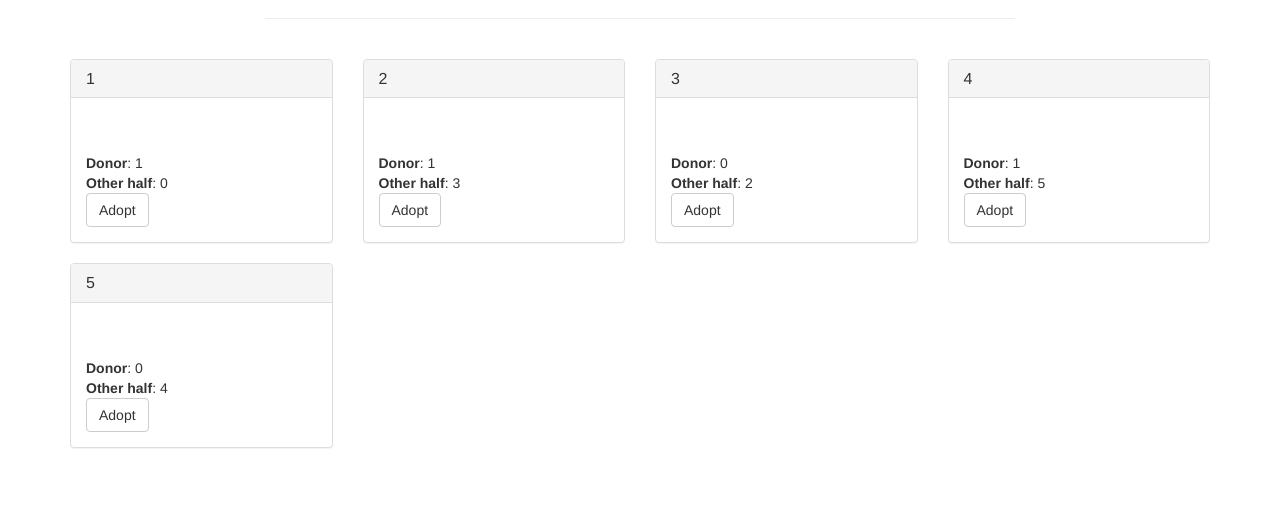
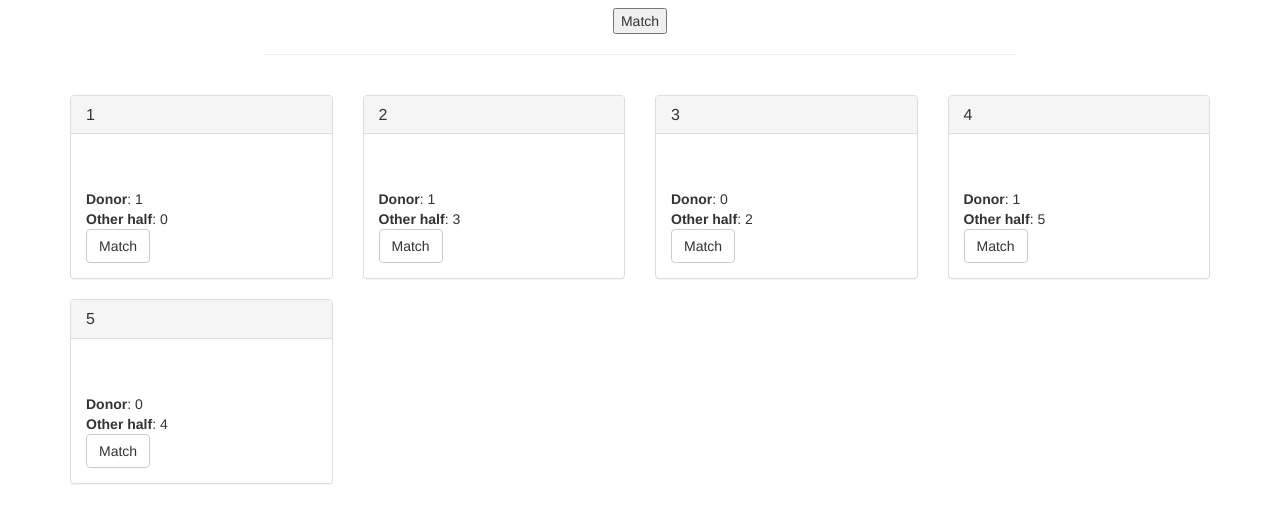
Before and after one commit to angelama214/bonemarrow, a website: page src/index.html in a window 1280 px wide. Shown: the part 62-584 px from the top of the page. Drawn offline with nearby package versions, Linux system fonts and the light colour scheme; files whose address does not match are found by name.

Commit message:
Match button

```diff
--- a/src/index.html
+++ b/src/index.html
@@ -20,8 +20,9 @@
   <body>
     <div class="container">
       <div class="row">
-        <div class="col-xs-12 col-sm-8 col-sm-push-2">
+        <div class="col-xs-12 col-sm-8 col-sm-push-2" style="text-align:center;">
           <h1 class="text-center">Pete's Pet Shop</h1>
+          <button class="btn-match" type="button" data-id="0">Match</button>
           <hr/>
           <br/>
         </div>
@@ -47,7 +48,7 @@
 <!--             <strong>Donee ID</strong>: <span class="donee-id">Donee ID</span><br/>
             <strong>Donor ID</strong>: <span class="donor-id">Donor ID</span><br/>
  -->
-            <button class="btn btn-default btn-adopt" type="button" data-id="0">Adopt</button>
+            <button class="btn btn-default btn-adopt" type="button" data-id="0">Match</button>
           </div>
         </div>
       </div>
```
